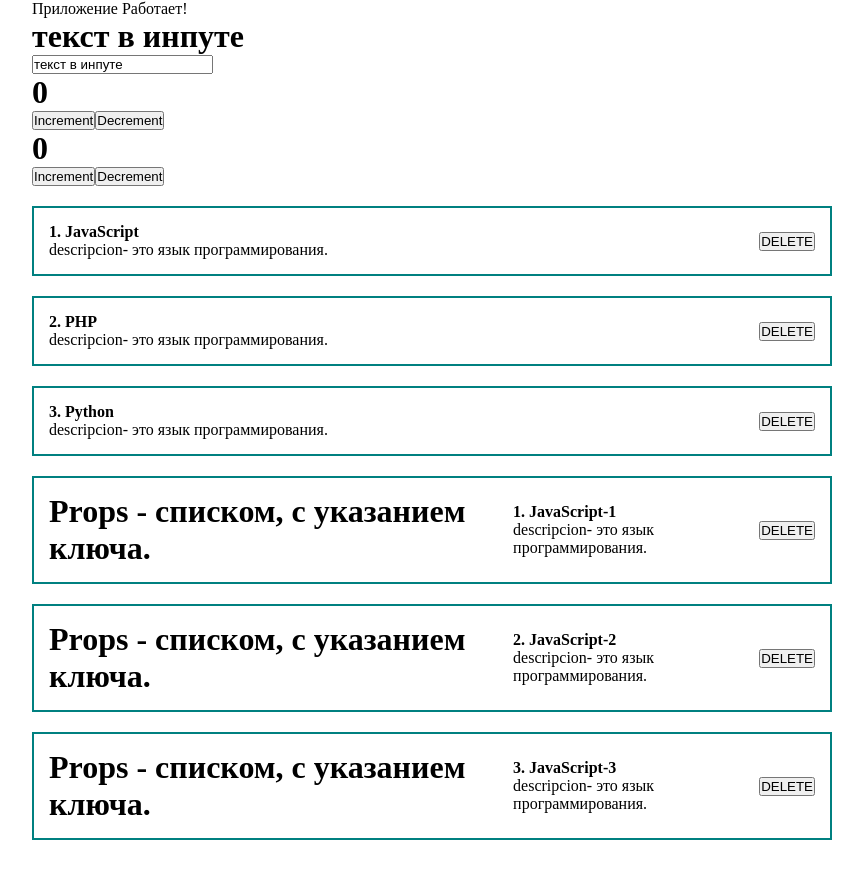
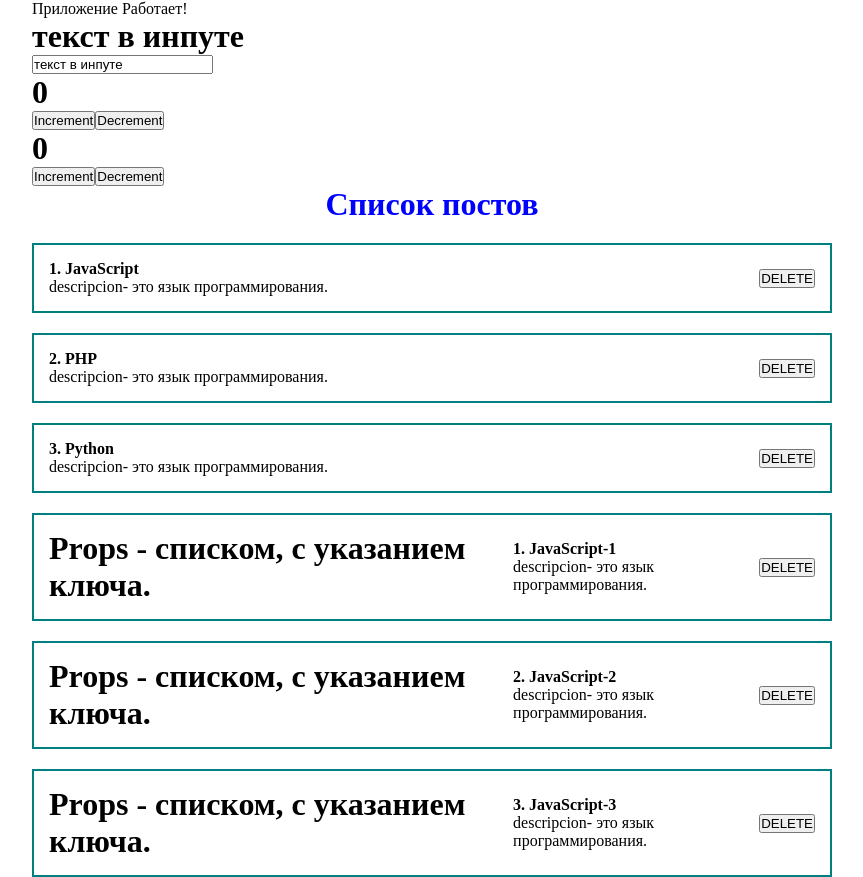
Before and after one commit to AnnaRazina/First-progect-REACT, a React (Create React App) app: page / in a window 1280 px wide. Shown: the whole page, without its empty margins (208-1071 px from the left). Before the commit the page ends 840 px from the top, so only its background shows below. Built offline with nearby package versions, Linux system fonts and the light colour scheme.

Commit message:
инлайновые стили для заголовка постов

```diff
--- a/src/App.js
+++ b/src/App.js
@@ -26,16 +26,16 @@ function App() {
       <Counter/>
       <ClassCounter/>
 
+      <h1 style={{textAlign: "center", color: "blue"}}>
+        Список постов
+      </h1>
       <PostItem id={1} title="JavaScript" body="descripcion"/>
       <PostItem id={2} title="PHP" body="descripcion"/>
       <PostItem id={3} title="Python" body="descripcion"/>
 
       {posts.map(post =>
         <Post post={post} key={post.id}/>
-
       )}
-
-
 
 
 
```
